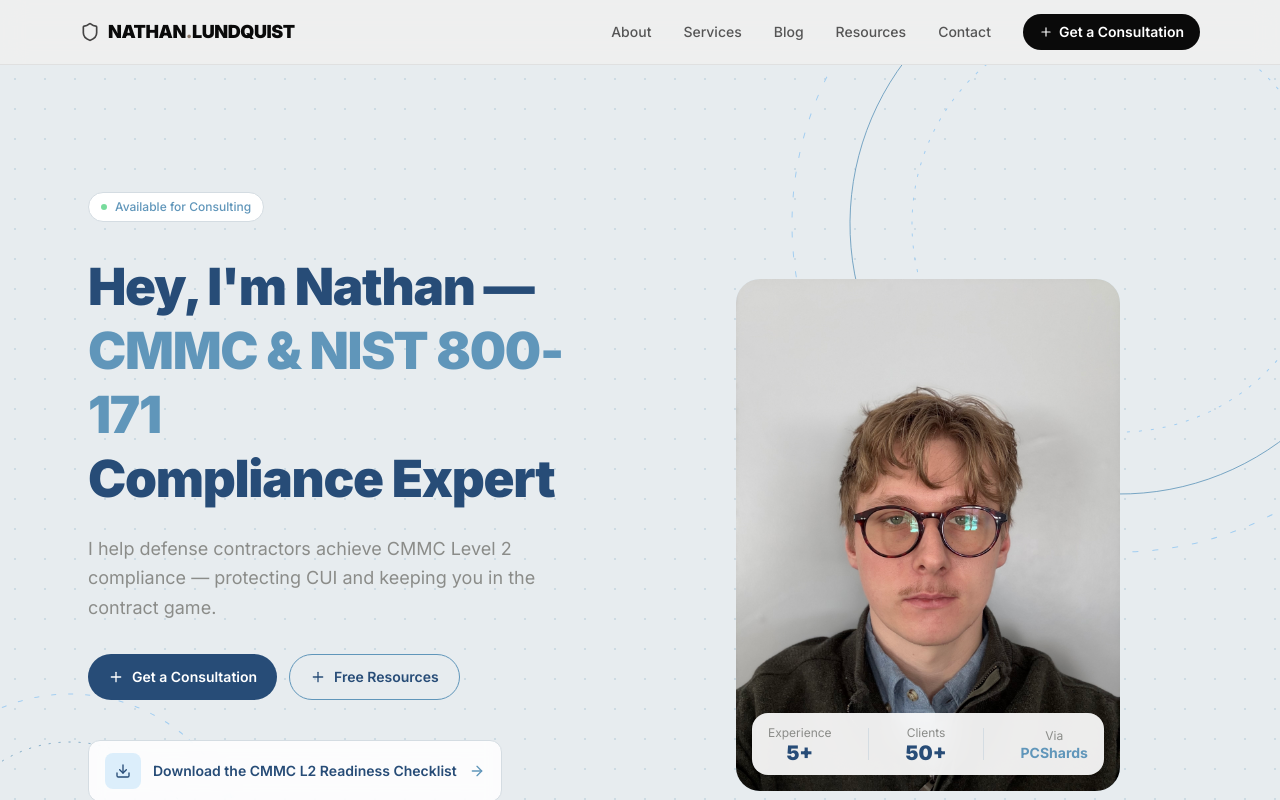
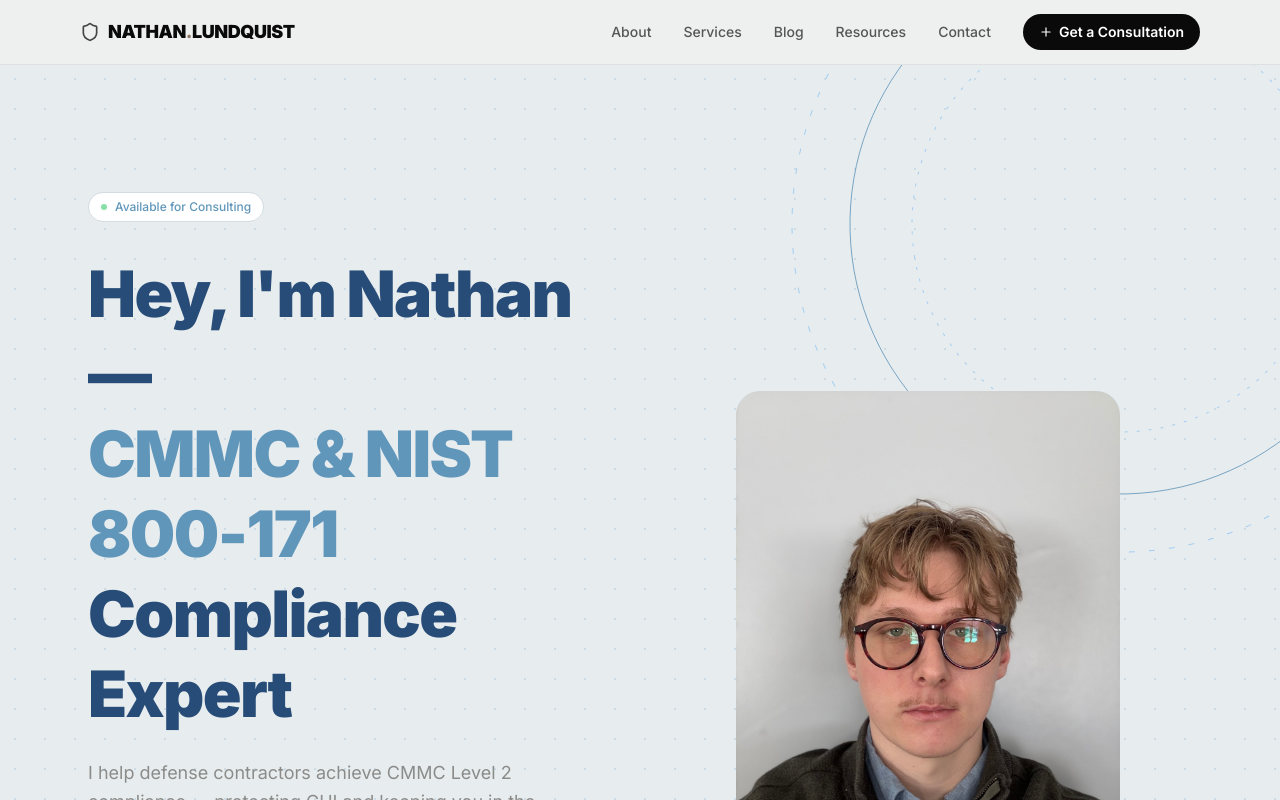
Before and after one commit to Nathan-Lundquist/nathan-site, a Next.js app: page / in a window 1280 px wide. Shown: the top 800 px of the page. Built offline with nearby package versions, Linux system fonts and the light colour scheme.

Commit message:
feat: increase hero headline size for bolder impact

```diff
--- a/src/components/HeroSection.tsx
+++ b/src/components/HeroSection.tsx
@@ -71,7 +71,7 @@ export default function HeroSection() {
             {/* Heading */}
             <h1
               className="font-black leading-tight tracking-tight mb-6"
-              style={{ fontSize: 'clamp(2rem, 4vw, 3.75rem)', color: '#274C77' }}
+              style={{ fontSize: 'clamp(2.5rem, 5vw, 4.5rem)', color: '#274C77' }}
             >
               Hey, I&apos;m Nathan —<br />
               <span style={{ color: '#6096BA' }}>CMMC &amp; NIST 800-171</span><br />
```
